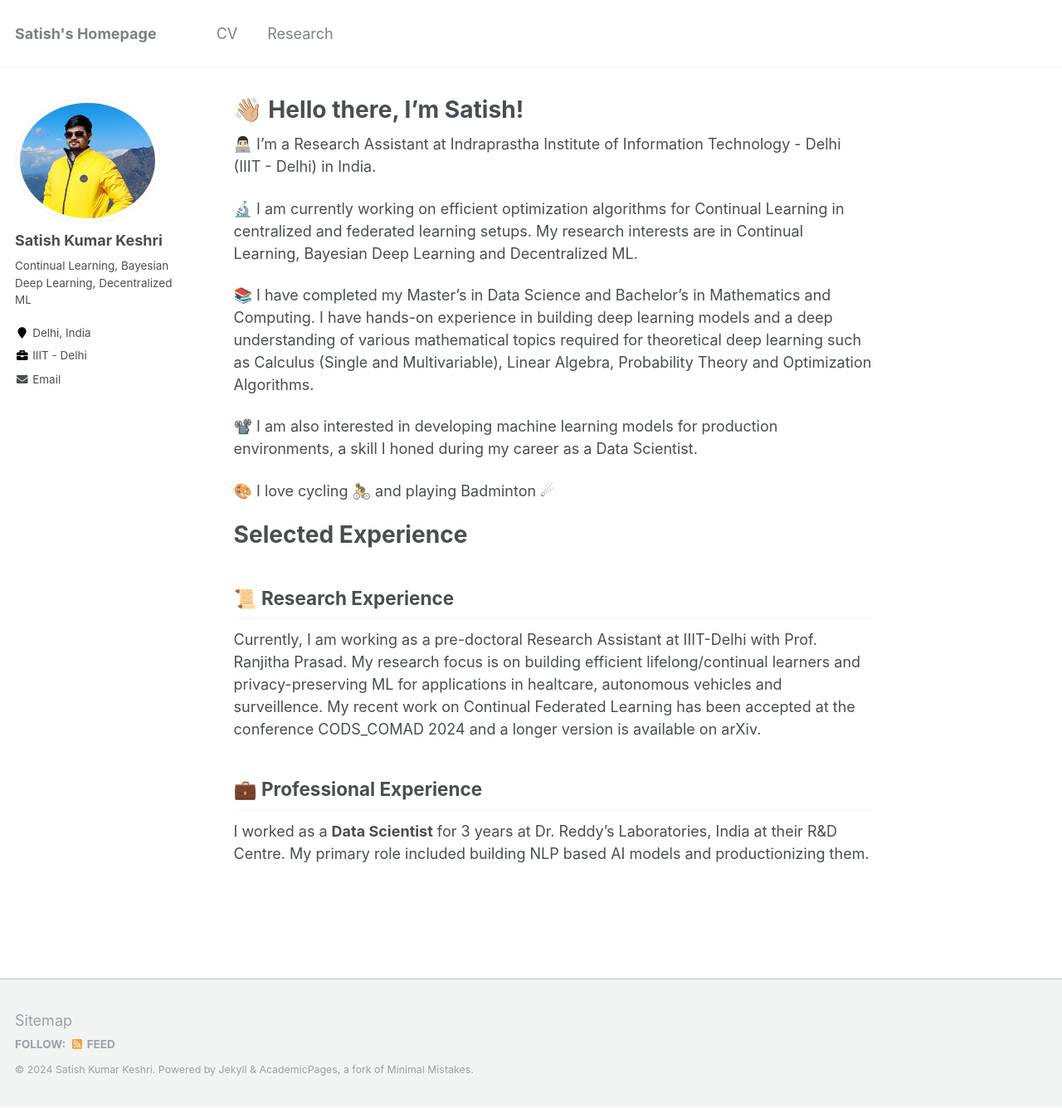
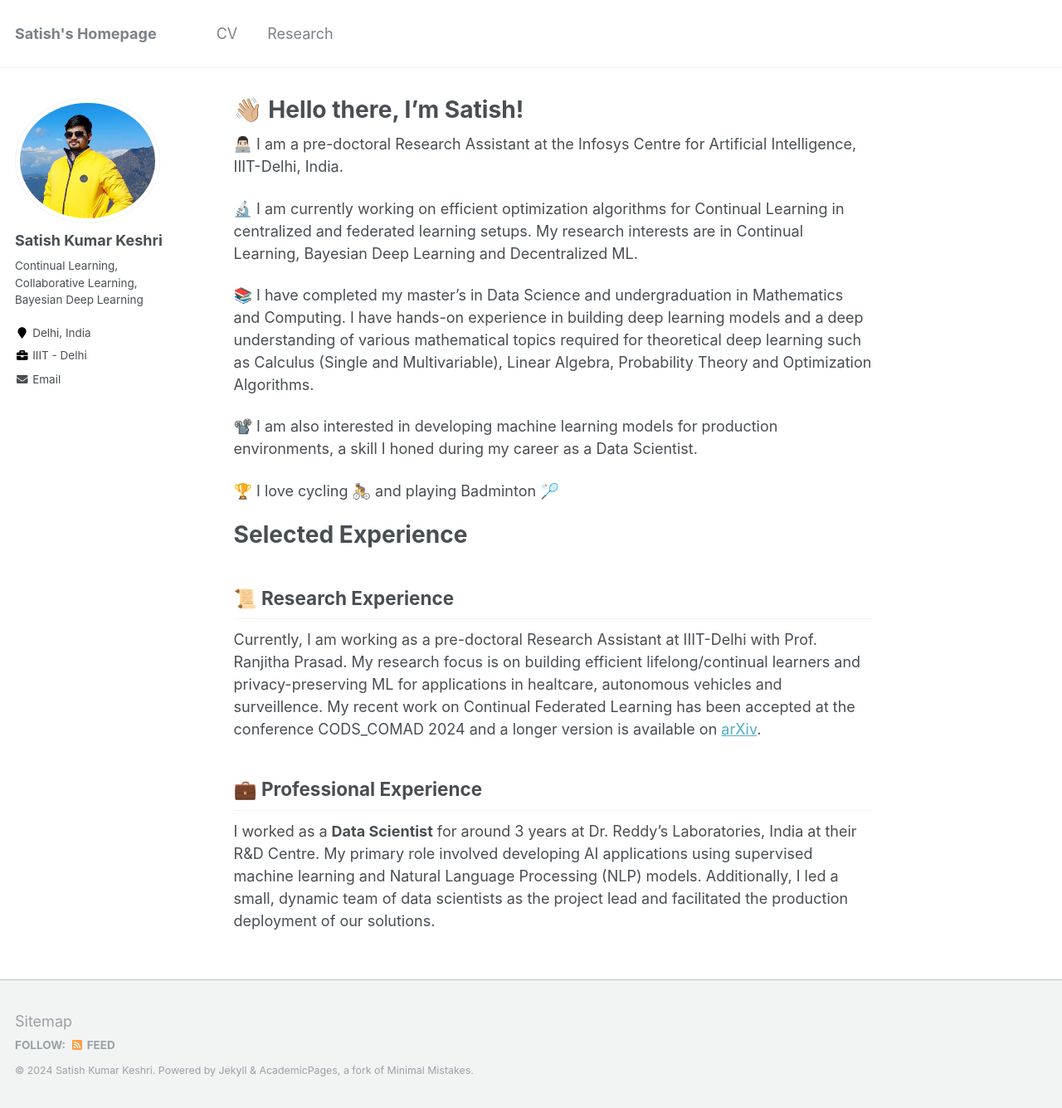
Before and after one commit to SatishKeshri/satishkeshri.github.io, a Jekyll site: the page built from _pages/about.md, in a window 1280 px wide and 1335 px high. Shown: the whole window at 83% size. Built offline with Jekyll 4.4.1, drawn with Linux system fonts in a browser that asks for light colours.

Commit message:
updated about me page

```diff
--- a/_config.yml
+++ b/_config.yml
@@ -82,7 +82,7 @@ analytics:
 author:
   name             : "Satish Kumar Keshri"
   avatar           : "satish_sikkim_1.jpg"
-  bio              : Continual Learning, Bayesian Deep Learning, Decentralized ML #Continual Learning and Federated Learning \n under Prof. Ranjitha Prasad"
+  bio              : Continual Learning, Collaborative Learning, Bayesian Deep Learning #, Decentralized ML #Continual Learning and Federated Learning \n under Prof. Ranjitha Prasad"
   location         : "Delhi, India"
   employer         : "IIIT - Delhi"
   pubmed           :
--- a/_pages/about.md
+++ b/_pages/about.md
@@ -11,22 +11,22 @@ redirect_from:
 
 
 <!-- [comment] #![Illustration of combining vision and language modalities](/images/image_to_text_vis.png){: .align-right width="300px"} -->
-👨🏻‍💻 I'm a Research Assistant at Indraprastha Institute of Information Technology - Delhi (IIIT - Delhi) in India.
+👨🏻‍💻 I am a pre-doctoral Research Assistant at the Infosys Centre for Artificial Intelligence, IIIT-Delhi, India.
 
 🔬 I am currently working on efficient optimization algorithms for Continual Learning in centralized and federated learning setups. My research interests are in Continual Learning, Bayesian Deep Learning and Decentralized ML.
 
-📚 I have completed my Master's in Data Science and Bachelor's in Mathematics and Computing. I have hands-on experience in building deep learning models and a deep understanding of various mathematical topics required for theoretical deep learning such as Calculus (Single and Multivariable), Linear Algebra, Probability Theory and Optimization Algorithms.
+📚 I have completed my master's in Data Science and undergraduation in Mathematics and Computing. I have hands-on experience in building deep learning models and a deep understanding of various mathematical topics required for theoretical deep learning such as Calculus (Single and Multivariable), Linear Algebra, Probability Theory and Optimization Algorithms.
 
 
 📽️ I am also interested in developing machine learning models for production environments, a skill I honed during my career as a Data Scientist.
 
-🎨 I love cycling 🚴 and playing Badminton ☄
+🏆 I love cycling 🚴 and playing Badminton 🏸
 
 # Selected Experience
 
 ## 📜 Research Experience
-Currently, I am working as a pre-doctoral Research Assistant at IIIT-Delhi with Prof. Ranjitha Prasad. My research focus is on building efficient lifelong/continual learners and privacy-preserving ML for applications in healtcare, autonomous vehicles and surveillence. My recent work on Continual Federated Learning has been accepted at the conference CODS_COMAD 2024 and a longer version is available on arXiv.
+Currently, I am working as a pre-doctoral Research Assistant at IIIT-Delhi with Prof. Ranjitha Prasad. My research focus is on building efficient lifelong/continual learners and privacy-preserving ML for applications in healtcare, autonomous vehicles and surveillence. My recent work on Continual Federated Learning has been accepted at the conference CODS_COMAD 2024 and a longer version is available on [arXiv](https://arxiv.org/abs/2411.07959v1).
 
 
 ## 💼 Professional Experience
-I worked as a **Data Scientist** for 3 years at Dr. Reddy's Laboratories, India at their R&D Centre. My primary role included building NLP based AI models and productionizing them.
+I worked as a **Data Scientist** for around 3 years at Dr. Reddy's Laboratories, India at their R&D Centre. My primary role involved developing AI applications using supervised machine learning and Natural Language Processing (NLP) models. Additionally, I led a small, dynamic team of data scientists as the project lead and facilitated the production deployment of our solutions.
```
